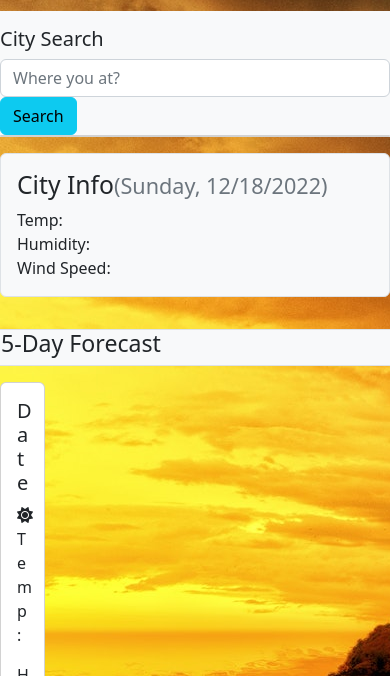
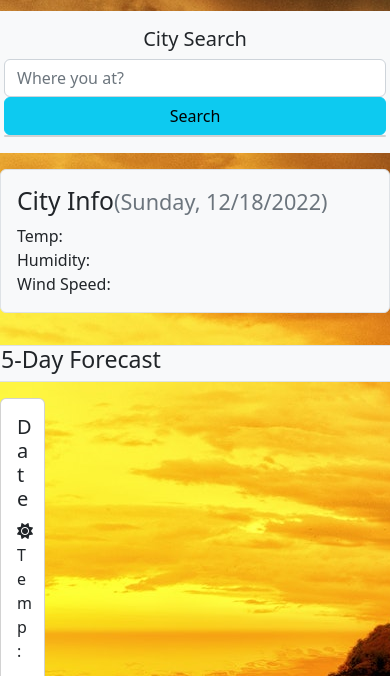
Before and after one commit to samiyazaki/Whatever_the_Weather, a plain HTML site: page index.html in a window 390 px wide. Shown: the part 114-790 px from the top of the page. Drawn offline with nearby package versions, Linux system fonts and the light colour scheme.

Commit message:
styling to unfudge the look of the doc

```diff
--- a/assets/style.css
+++ b/assets/style.css
@@ -0,0 +1,16 @@
+#search-history-list:hover{
+    cursor: pointer;
+}
+
+.btn:hover{
+    box-shadow: 0 4px 8px rgba(0, 0, 0, 0.25);
+    border-radius: 4px;
+    background-color: #f4f4f4;
+    color: #333;
+    font-size: 16px;
+    padding: 8px 16px;
+
+}
+.row {
+    --bs-gutter-x: 0rem;
+}
--- a/index.html
+++ b/index.html
@@ -23,12 +23,12 @@
                 </div>
             </div>
             <div class = "row content-row">
-                <div class ="col-12 col-md-3 bg-light pt-3">
+                <div class ="col-12 col-md-3 text-center rounded bg-light p-3">
                     <h5> City Search</h5>
                     <form>
                         <div class="form-group input group">
                             <input type="text" class = "form-control" id="search-city" placeholder="Where you at?">
-                            <div class ="input-group-append">
+                            <div class ="input-group-append d-grid gap-2">
                                 <button class = "btn btn-info" type="button" id="search-city-button">Search
                                 </button>
                             </div>
```
